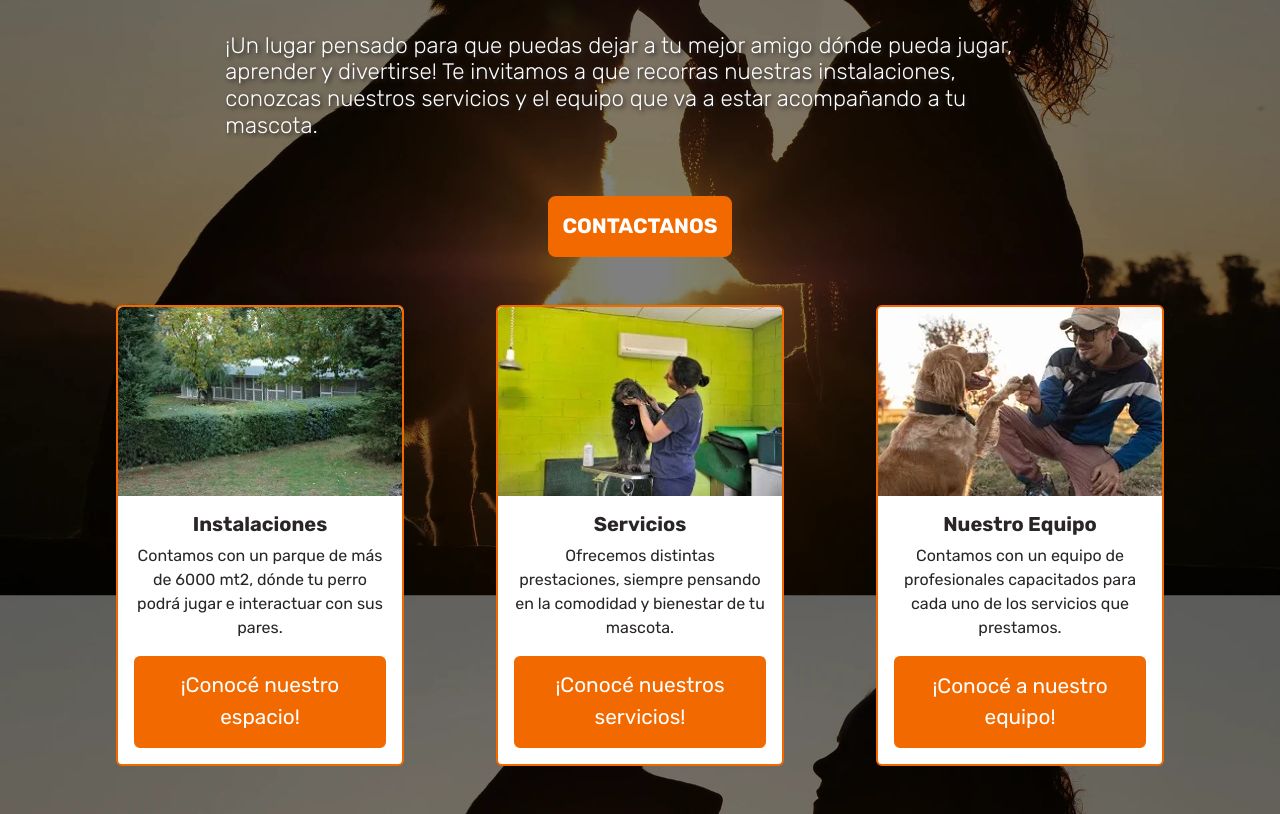
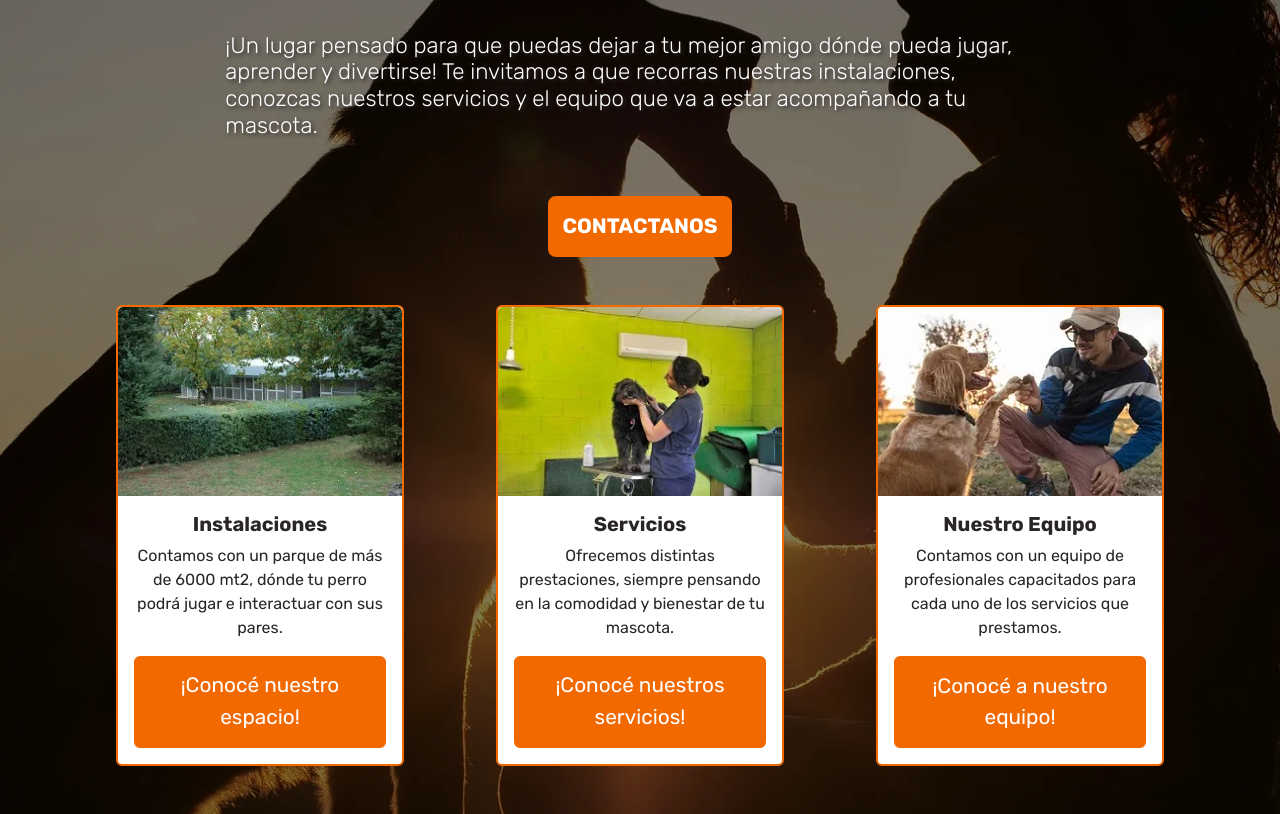
Before and after one commit to julilupo/guarderia_canina, a website: page index.html in a window 1280 px wide. Shown: the part 258-1072 px from the top of the page. Drawn offline with nearby package versions, Linux system fonts and the light colour scheme.

Commit message:
cambios index bg

```diff
--- a/scss/modulos/_index.scss
+++ b/scss/modulos/_index.scss
@@ -3,7 +3,6 @@
     background-repeat: no-repeat;
     background-position: center;
     background-size: cover;
-    background-attachment: fixed;
 
     &__titulo{
         font-size: 3rem;
```
Also changed, not shown: css/styles.css.
